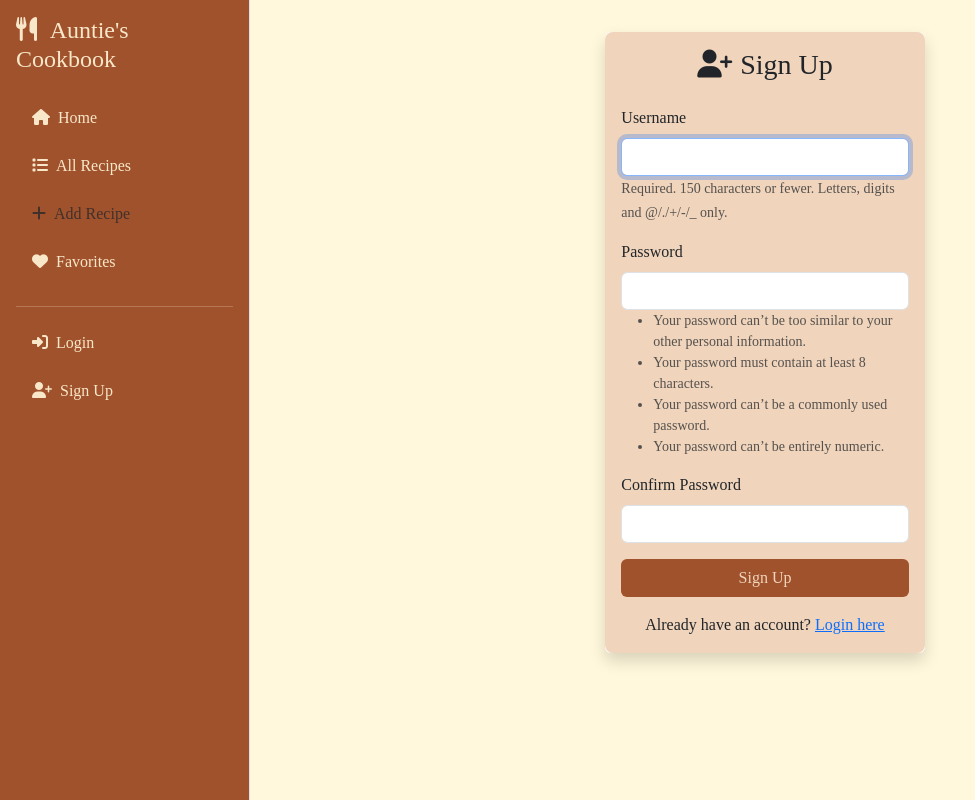
After one commit to SynthSlav/Auntie-s-Cookbook, a Django app: page /signup/ in a window 1280 px wide. The commit adds this page. Shown: the whole page, without its empty margins (0-975 px from the left). Run offline with Django 4.2, Linux system fonts and the light colour scheme; some libraries are stand-ins or nearby versions.

```diff
--- a/notes&credits.txt
+++ b/notes&credits.txt
@@ -3,3 +3,5 @@ Command and info for adding random recipes for testing is credited to Claude AI:
 recipe.get_difficulty_display was not parsing the back end data due to Indentation issues.
 
 For form styling using the django userform template dependency django-widget-tweaks is used.
+
+next commit :
--- a/recipebook/views.py
+++ b/recipebook/views.py
@@ -7,12 +7,15 @@ from django.contrib import messages
 # This is the home view for the recipe book application.
 # It renders the home.html template when accessed.
 def home(request):
+    """This view renders the home page of the recipe book application."""
     return render(request, "home.html")
 
 
 # This is the signup view for the recipe book application.
 # It handles user registration and automatically logs in the user after successful signup.
 def signup_view(request):
+    """This view handles user signup. It uses Django's built-in UserCreationForm to create a new user.
+    If the form is valid, it saves the user and logs them in automatically."""
     if request.method == "POST":
         form = UserCreationForm(request.POST)
         if form.is_valid():
@@ -26,3 +29,15 @@ def signup_view(request):
     else:
         form = UserCreationForm()
     return render(request, "registration/signup.html", {"form": form})
+
+
+def login_required_message(request):
+    """This view handles the case where a user tries to access a feature that requires login.
+    It displays a warning message and redirects the user to the login page."""
+    feature = request.GET.get("feature", "this feature")
+    # Display a warning message if the user is not logged in
+    messages.warning(
+        request,
+        f"You need to be logged in to {feature}. Please log in or sign up.",
+    )
+    return redirect("login")  # Redirect to the login page
--- a/templates/base.html
+++ b/templates/base.html
@@ -57,16 +57,24 @@
                         <i class="fas fa-plus me-2"></i>Add Recipe
                     </a>
                 </li>
+                {% if not user.is_authenticated %}
                 <li class="nav-item">
-                    <a class="nav-link" href="#">
+                    <a class="nav-link" href="{% url 'login' %}">
                         <i class="fas fa-sign-in-alt me-2"></i>Login
                     </a>
                 </li>
                 <li class="nav-item">
-                    <a class="nav-link" href="#">
+                    <a class="nav-link" href="{% url 'signup' %}">
                         <i class="fas fa-user-plus me-2"></i>Sign Up
                     </a>
                 </li>
+                {% else %}
+                <li class="nav-item">
+                    <a class="nav-link" href="{% url 'logout' %}">
+                        <i class="fas fa-sign-out-alt me-2"></i>Logout
+                    </a>
+                </li>
+                {% endif %}
             </ul>
 
 
@@ -95,11 +103,19 @@
                     <i class="fas fa-list me-2"></i>All Recipes
                 </a>
             </li>
+            {% if user.is_authenticated %}
             <li class="nav-item mb-2">
                 <a class="nav-link" href="#">
                     <i class="fas fa-plus me-2"></i>Add Recipe
                 </a>
             </li>
+            {% else %}
+            <li class="nav-item mb-2">
+                <a class="nav-link disabled" href="#">
+                    <i class="fas fa-plus me-2"></i>Add Recipe
+                </a>
+            </li>
+            {% endif %}
             <li class="nav-item mb-2">
                 <a class="nav-link" href="#">
                     <i class="fas fa-heart me-2"></i>Favorites
@@ -110,16 +126,24 @@
         <hr>
 
         <ul class="nav nav-pills flex-column">
+            {% if not user.is_authenticated %}
             <li class="nav-item mb-2">
-                <a class="nav-link" href="#">
+                <a class="nav-link" href="{% url 'login' %}">
                     <i class="fas fa-sign-in-alt me-2"></i>Login
                 </a>
             </li>
             <li class="nav-item mb-2">
-                <a class="nav-link" href="#">
+                <a class="nav-link" href="{% url 'signup' %}">
                     <i class="fas fa-user-plus me-2"></i>Sign Up
                 </a>
             </li>
+            {% else %}
+            <li class="nav-item mb-2">
+                <a class="nav-link" href="{% url 'logout' %}">
+                    <i class="fas fa-sign-out-alt me-2"></i>Logout
+                </a>
+            </li>
+            {% endif %}
         </ul>
 
 
--- /dev/null
+++ b/templates/registration/signup.html
@@ -0,0 +1,54 @@
+{% extends 'base.html' %}
+{% load widget_tweaks %}
+
+{% block title %}Sign Up - Auntie's Cookbook{% endblock %}
+
+{% block content %}
+<div class="row justify-content-center">
+    <div class="col-md-6 col-lg-4">
+        <div class="card shadow">
+            <div class="card-body">
+                <h3 class="card-title text-center mb-4">
+                    <i class="fas fa-user-plus me-2"></i>Sign Up
+                </h3>
+
+                <form method="post">
+                    {% csrf_token %}
+
+                    <div class="mb-3">
+                        <label for="{{ form.username.id_for_label }}" class="form-label">Username</label>
+                        {{ form.username|add_class:"form-control" }}
+                        {% if form.username.errors %}
+                        <div class="text-danger mt-1">{{ form.username.errors.0 }}</div>
+                        {% endif %}
+                        <small class="form-text text-muted">{{ form.username.help_text }}</small>
+                    </div>
+
+                    <div class="mb-3">
+                        <label for="{{ form.password1.id_for_label }}" class="form-label">Password</label>
+                        {{ form.password1|add_class:"form-control" }}
+                        {% if form.password1.errors %}
+                        <div class="text-danger mt-1">{{ form.password1.errors.0 }}</div>
+                        {% endif %}
+                        <small class="form-text text-muted">{{ form.password1.help_text }}</small>
+                    </div>
+
+                    <div class="mb-3">
+                        <label for="{{ form.password2.id_for_label }}" class="form-label">Confirm Password</label>
+                        {{ form.password2|add_class:"form-control" }}
+                        {% if form.password2.errors %}
+                        <div class="text-danger mt-1">{{ form.password2.errors.0 }}</div>
+                        {% endif %}
+                    </div>
+
+                    <button type="submit" class="btn custom-btn w-100 mb-3">Sign Up</button>
+                </form>
+
+                <div class="text-center">
+                    <p class="mb-0">Already have an account? <a href="{% url 'login' %}">Login here</a></p>
+                </div>
+            </div>
+        </div>
+    </div>
+</div>
+{% endblock %}
```
Also changed, not shown: templates/registration/login.html (added, +50 -0 lines).
